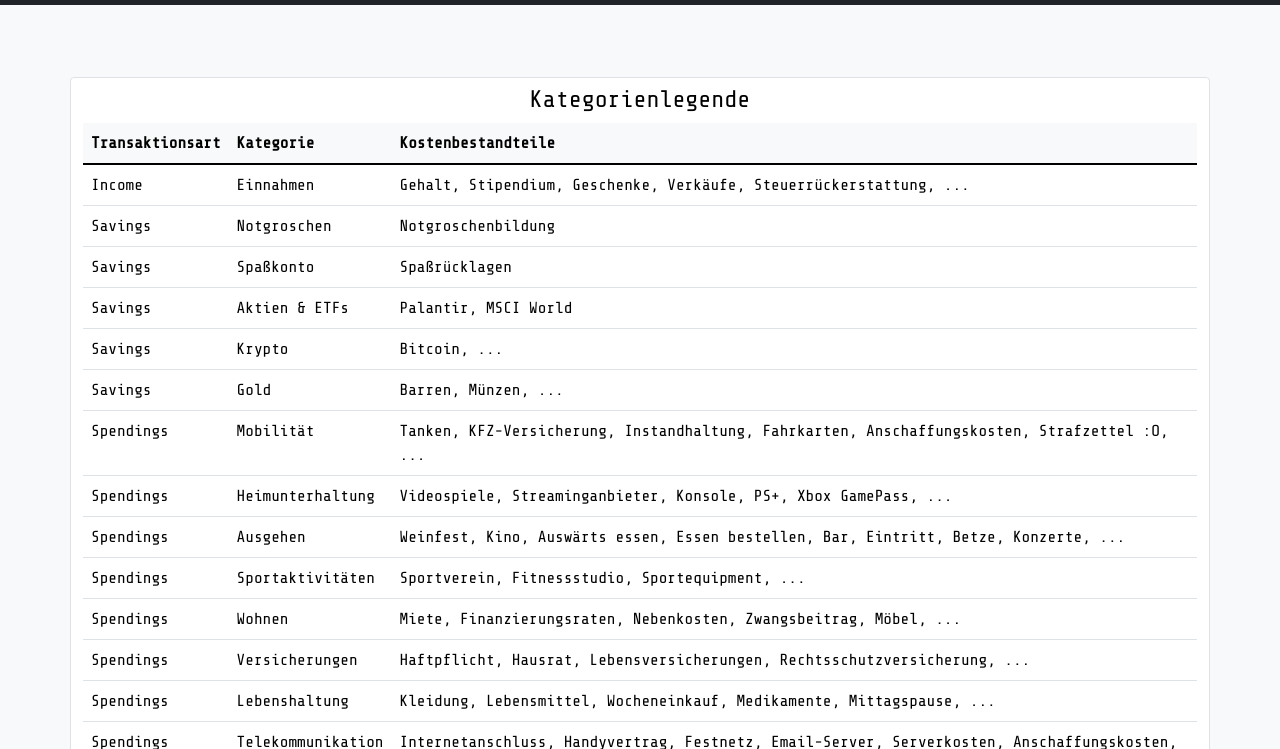
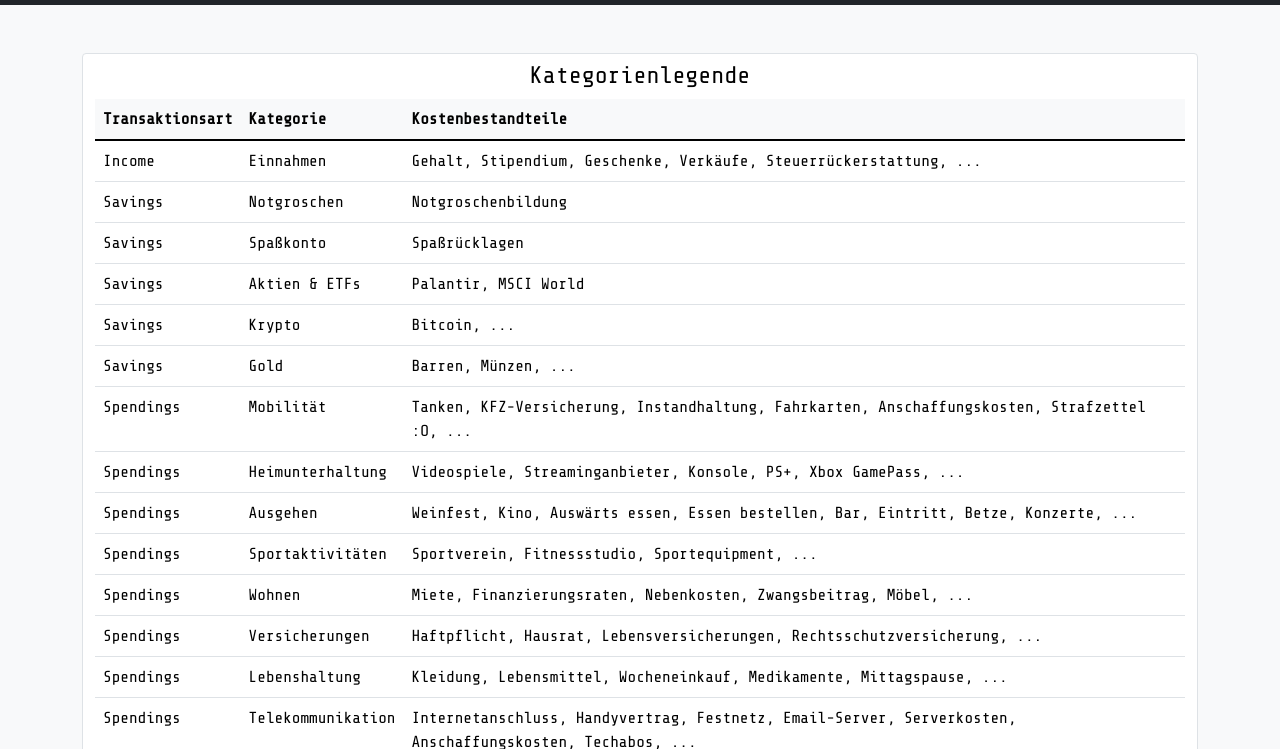
Before and after one commit to iLucasDOTexe/Project-Balance-2, a plain HTML site: page Frontend/legend.html in a window 1280 px wide. Shown: the part 51-800 px from the top of the page. Drawn offline with nearby package versions, Linux system fonts and the light colour scheme; a script that the page names is missing.

```diff
--- a/Frontend/legend.html
+++ b/Frontend/legend.html
@@ -28,7 +28,7 @@
         </div>
       </nav>
       <!--End Navbar-->
-      <div class="container text-center mt-5">
+      <div class="container text-center mt-4 px-4">
         <div class="row">
           <div class="col">
             <!--Start Spending History-->
```
